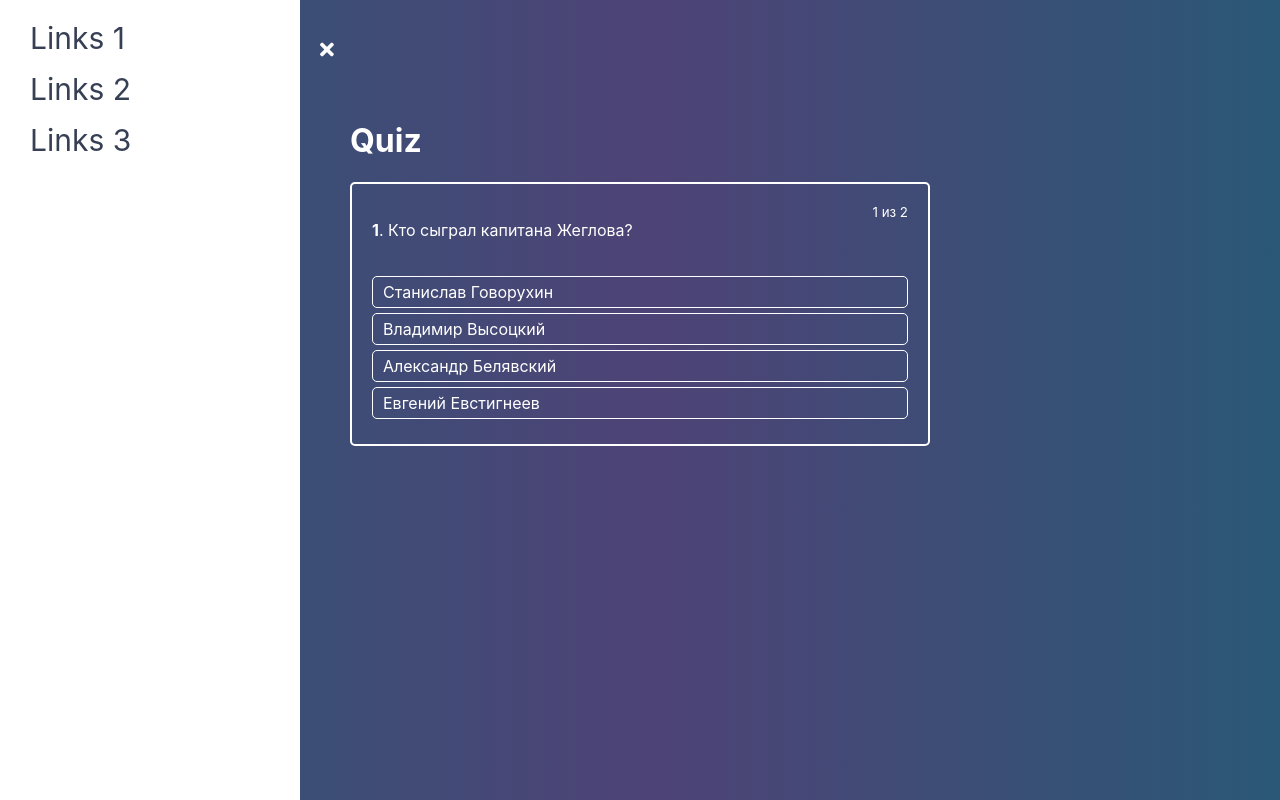
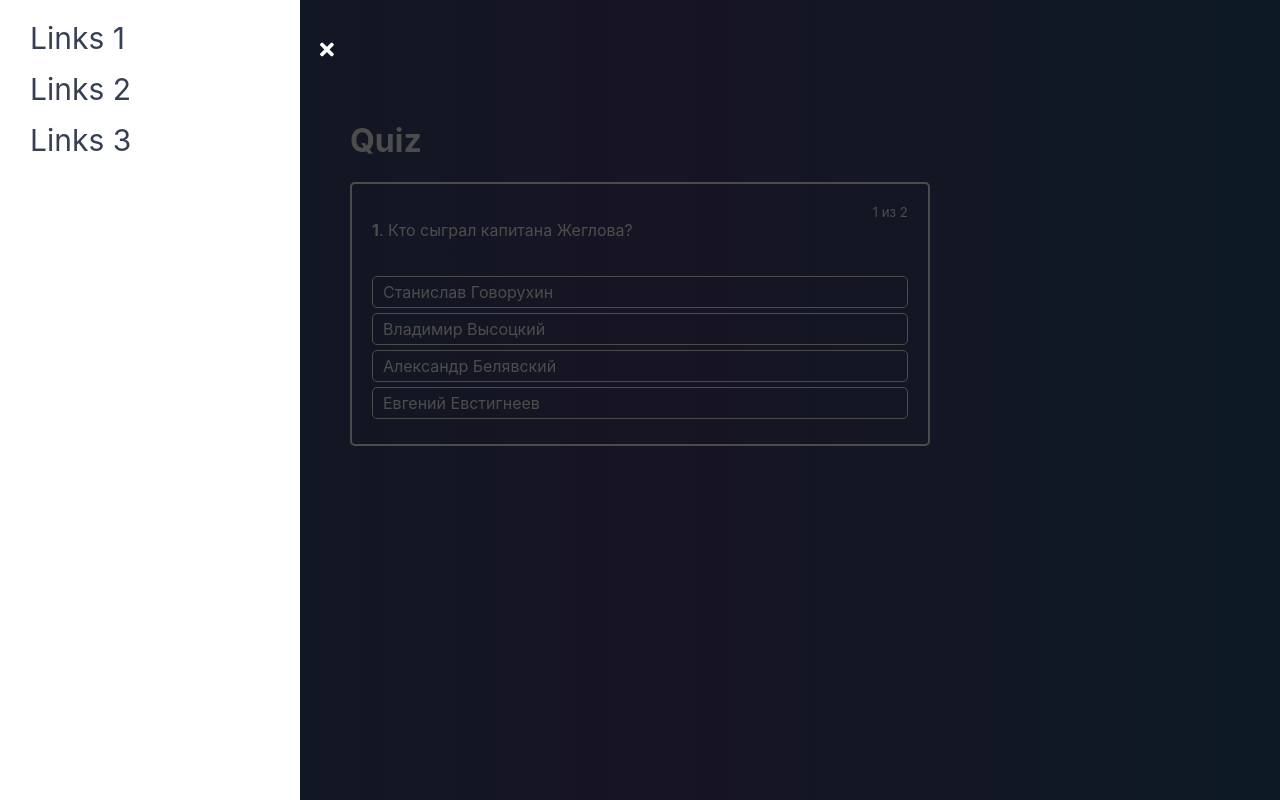
Before and after one commit to dev-081572/react-quiz, a React app: page / in a window 1280 px wide. Both pictures are taken after a click on the element 48 px from the left and 50 px from the top of the page. Built offline with nearby package versions, Linux system fonts and the light colour scheme.

Commit message:
1.22 Создан компонент Backdrop
* Компонент Backdrop появляется при открытом меню (компоненте Drawer).
При клике на него меню (компонент Drawer) закрывается

```diff
--- /dev/null
+++ b/src/UI/Backdrop/Backdrop.js
@@ -0,0 +1,8 @@
+import React from 'react';
+import styles from './Backdrop.module.scss';
+
+const Backdrop = props => (
+  <div className = {styles.Backdrop} onClick = {props.onClick}></div>
+);
+
+export default Backdrop;
--- /dev/null
+++ b/src/UI/Backdrop/Backdrop.module.scss
@@ -0,0 +1,9 @@
+.Backdrop {
+  position: fixed;
+  top: 0;
+  bottom: 0;
+  right: 0;
+  left: 0;
+  background-color: rgba(0,0,0,.7);
+  z-index: 50;
+}
--- a/src/components/navigation/Drawer/Drawer.js
+++ b/src/components/navigation/Drawer/Drawer.js
@@ -1,5 +1,6 @@
 import React, {Component} from 'react';
 import styles from './Drawer.module.scss';
+import Backdrop from '../../../UI/Backdrop/Backdrop';
 
 const links = [1, 2, 3];
 
@@ -22,11 +23,14 @@ class Drawer extends Component {
     }
 
     return (
-      <div className = {cls.join(' ')}>
-        <ul>
-          {this.renderLinks()}
-        </ul>
-      </div>
+      <React.Fragment>
+        <div className = {cls.join(' ')}>
+          <ul>
+            {this.renderLinks()}
+          </ul>
+        </div>
+        {this.props.isOpen ? <Backdrop onClick = {this.props.onClose} /> : null}
+      </React.Fragment>
     )
   }
 }
```
